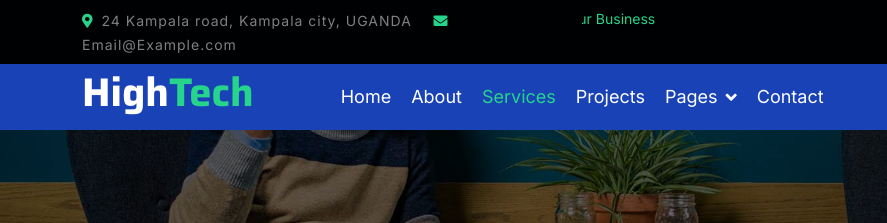
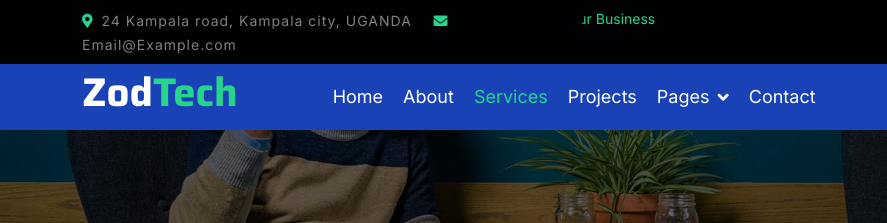
Before and after one commit to 72mbaziira-hakim/company.project, a plain HTML site: page service.html in a window 1280 px wide. Shown: the top 223 px of the page, 0-887 px from the left. Drawn offline with nearby package versions, Linux system fonts and the light colour scheme.

Commit message:
name changes

```diff
--- a/service.html
+++ b/service.html
@@ -3,7 +3,7 @@
 
     <head>
         <meta charset="utf-8">
-        <title>HighTech - IT Solutions Website Template</title>
+        <title>Zod- IT Solutions Website Template</title>
         <meta content="width=device-width, initial-scale=1.0" name="viewport">
         <meta content="" name="keywords">
         <meta content="" name="description">
@@ -60,7 +60,7 @@
             <div class="container">
                 <nav class="navbar navbar-dark navbar-expand-lg py-0">
                     <a href="index.html" class="navbar-brand">
-                        <h1 class="text-white fw-bold d-block">High<span class="text-secondary">Tech</span> </h1>
+                        <h1 class="text-white fw-bold d-block">Zod<span class="text-secondary">Tech</span> </h1>
                     </a>
                     <button type="button" class="navbar-toggler me-0" data-bs-toggle="collapse" data-bs-target="#navbarCollapse">
                         <span class="navbar-toggler-icon"></span>
```
Also changed, not shown: contact.html (+2 -2 lines), index.html (+1 -1 lines), project.html (+2 -2 lines), team.html (+2 -2 lines).
